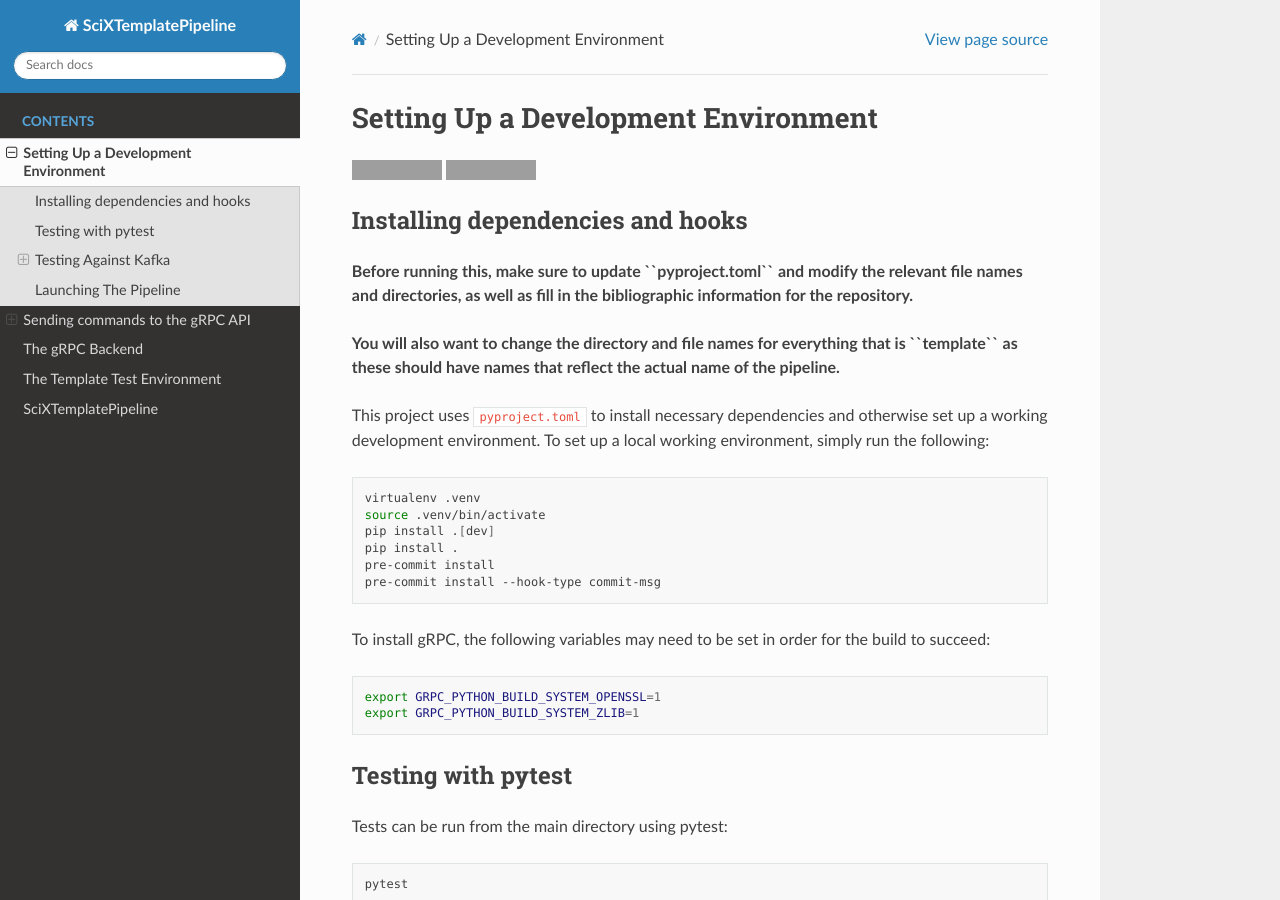
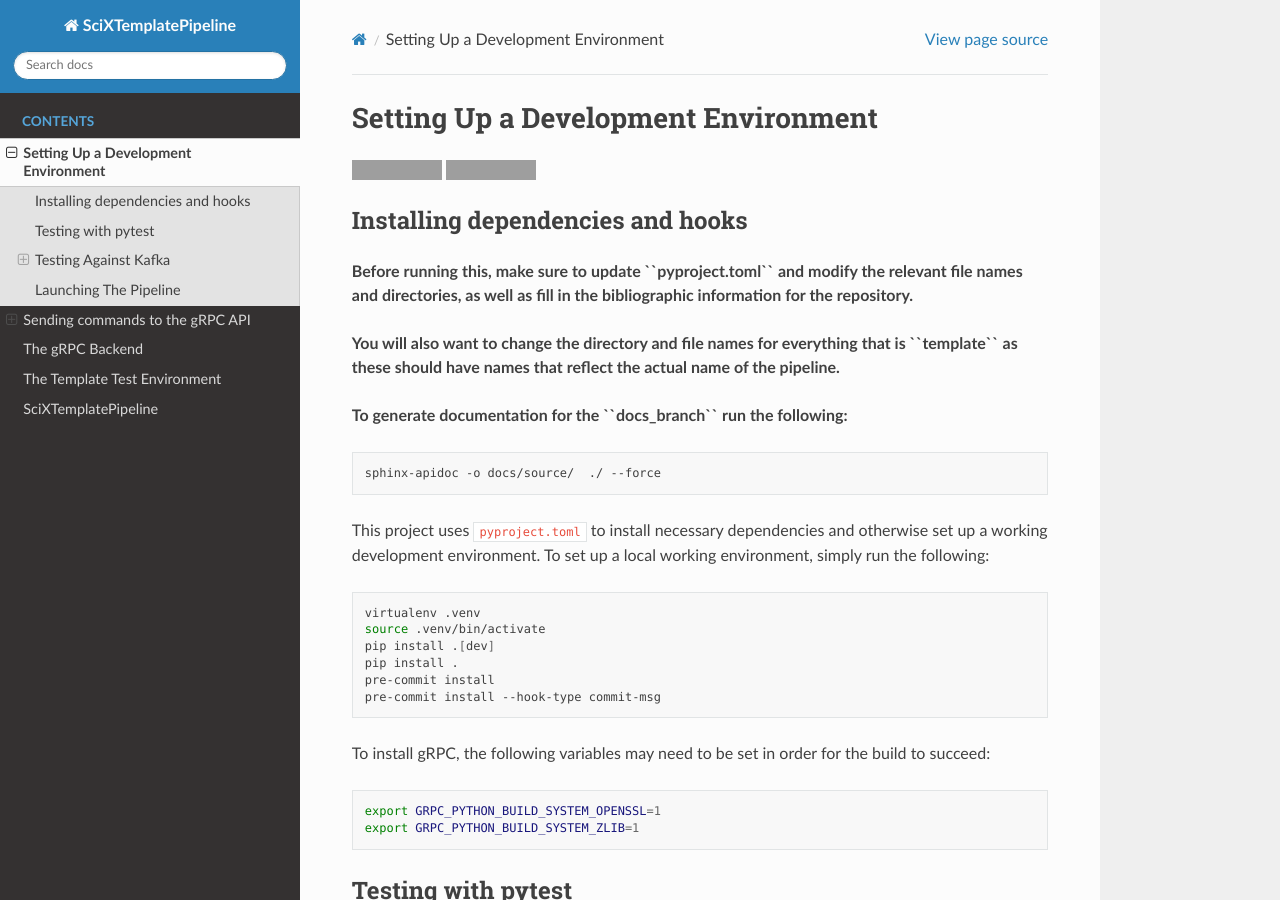
Before and after one commit to adsabs/SciXTemplatePipeline, a Sphinx documentation site: the page built from docs/source/SciXreadme.rst, in a window 1280 px wide and 900 px high. Built offline with Sphinx 7.4.7 and the Read the Docs theme 2.0.0, drawn with Linux system fonts in a browser that asks for light colours; grey boxes are pictures that could not be loaded.

Commit message:
Added comment on rebuilding docs to readme.rst.

```diff
--- a/docs/source/SciXreadme.rst
+++ b/docs/source/SciXreadme.rst
@@ -22,6 +22,13 @@ Installing dependencies and hooks
 **Before running this, make sure to update ``pyproject.toml`` and modify the relevant file names and directories, as well as fill in the bibliographic information for the repository.**
 
 **You will also want to change the directory and file names for everything that is ``template`` as these should have names that reflect the actual name of the pipeline.**
+
+**To generate documentation for the ``docs_branch`` run the following:**
+
+.. code-block:: bash
+
+   sphinx-apidoc -o docs/source/  ./ --force
+
 
 This project uses ``pyproject.toml`` to install necessary dependencies and otherwise set up a working development environment. To set up a local working environment, simply run the following:
 
```
